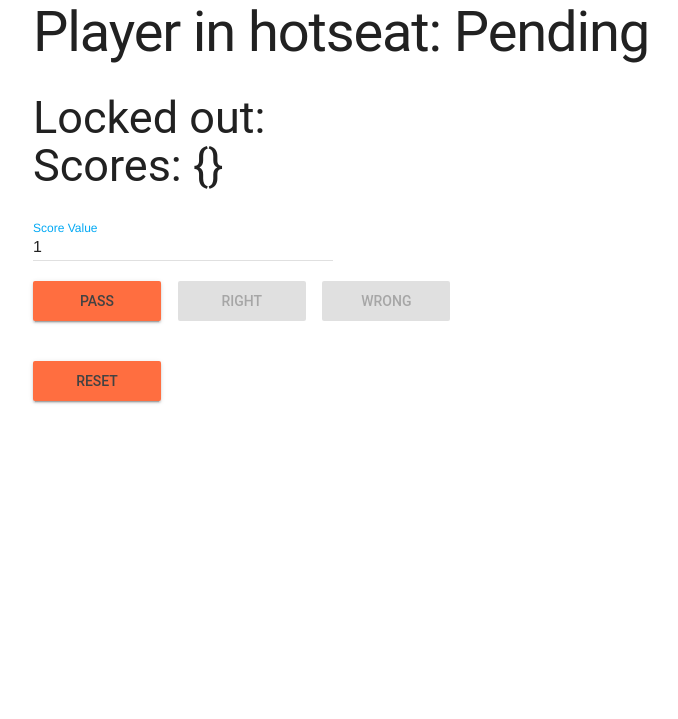
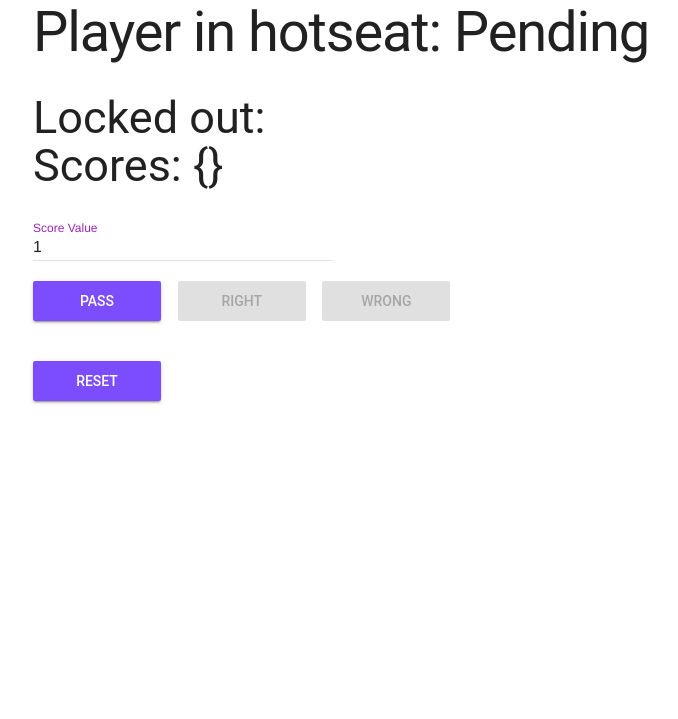
Before and after one commit to daveygit2050/qwazzock, a Python web app: template qwazzock/templates/host_client.html in a window 1280 px wide. Shown: the part 121-840 px from the top of the page, without its empty margins (31-709 px from the left). Run offline with Jinja, Linux system fonts and the light colour scheme; the template is opened without the code that fills it, so the values that code supplies are empty; some libraries are stand-ins or nearby versions.

Commit message:
Apply branding
- Replace favicon.
- Replace buzzer text with image that scales to button.
- Change MDL colour scheme to purple.

```diff
--- a/qwazzock/templates/base.html
+++ b/qwazzock/templates/base.html
@@ -4,7 +4,7 @@
 <head>
     <link rel="icon" type="image/x-icon" href="/static/icons/favicon.ico">
     <link rel="stylesheet" href="https://fonts.googleapis.com/icon?family=Material+Icons">
-    <link rel="stylesheet" href="https://code.getmdl.io/1.3.0/material.light_blue-deep_orange.min.css">
+    <link rel="stylesheet" href="https://code.getmdl.io/1.3.0/material.purple-deep_purple.min.css">
     <link rel="stylesheet" href="static/css/common.css">
     <script src="//code.jquery.com/jquery-3.3.1.min.js"></script>
     <script type="text/javascript" src="//cdnjs.cloudflare.com/ajax/libs/socket.io/1.3.6/socket.io.min.js"></script>
--- a/qwazzock/templates/player_client.html
+++ b/qwazzock/templates/player_client.html
@@ -10,6 +10,8 @@
         <label class="mdl-textfield__label" for="team_name" style="font-size: xx-large;">Team Name</label>
     </div>
     <div>
-        <button class="mdl-button mdl-js-button mdl-button--raised mdl-js-ripple-effect mdl-button--accent qwa-buzzer qwa-select-disable" id="buzzer">BUZZ</button>
+        <button class="mdl-button mdl-js-button mdl-button--raised mdl-js-ripple-effect mdl-button--accent qwa-buzzer qwa-select-disable" id="buzzer">
+            <img src="static/images/buzzer.svg" style="max-width:100%; max-height:100%;">
+        </button>
     </div>
 {% endblock %}
```
Also changed, not shown: qwazzock/static/icons/favicon.ico, qwazzock/static/images/buzzer.svg (added).
